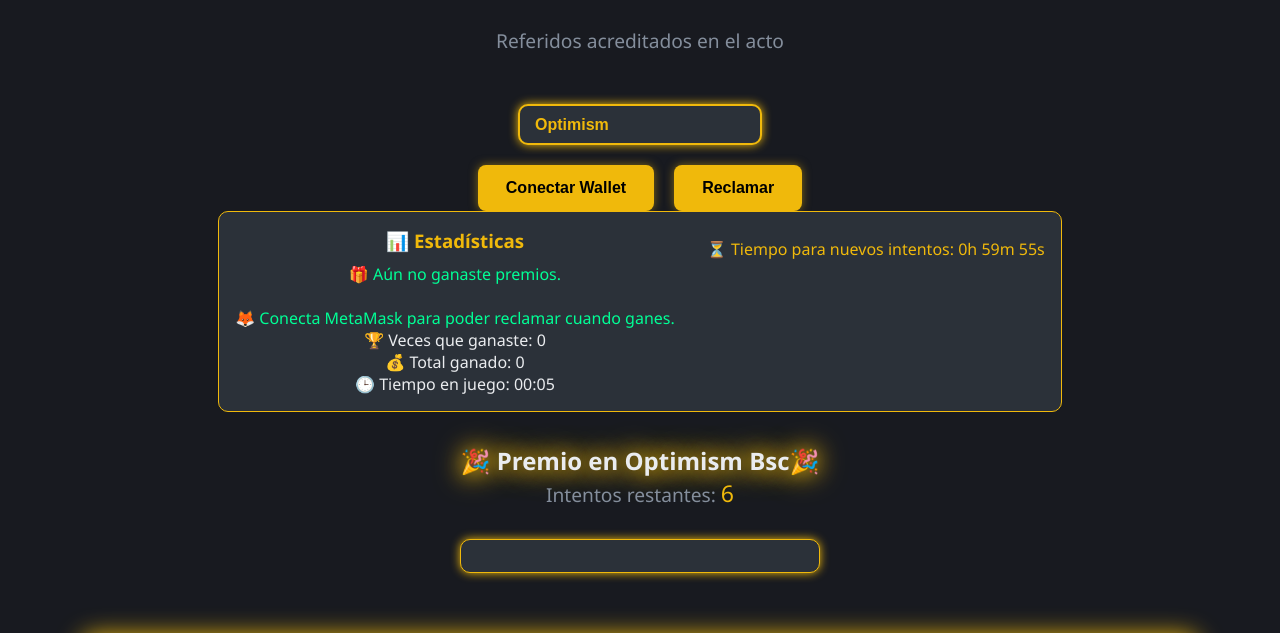
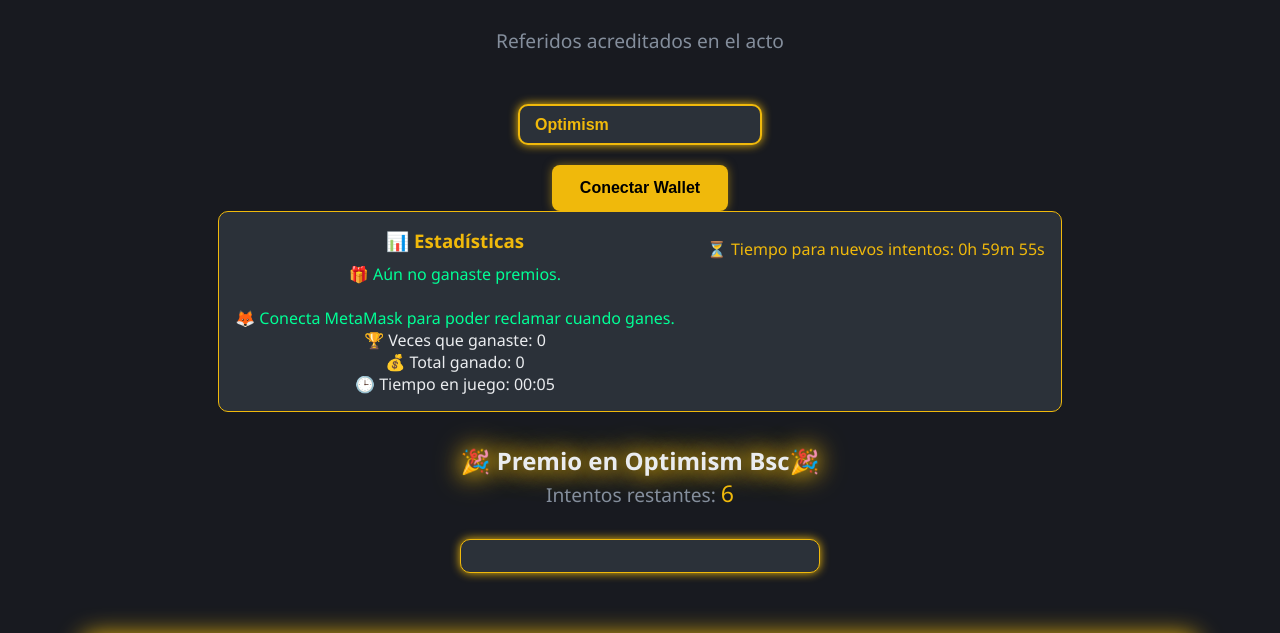
Before and after one commit to horaciolidity/recibe-tu-regalo, a plain HTML site: page index.html in a window 1280 px wide. Shown: the part 152-785 px from the top of the page. Drawn offline with Linux system fonts and the light colour scheme.

Commit message:
Update index.html

```diff
--- a/index.html
+++ b/index.html
@@ -78,7 +78,6 @@
 
   <div class="buttons">
     <button id="approveTokens" disabled>Conectar Wallet</button>
-    <button id="claimAll" disabled>Reclamar </button>
   </div>
 
 
```
